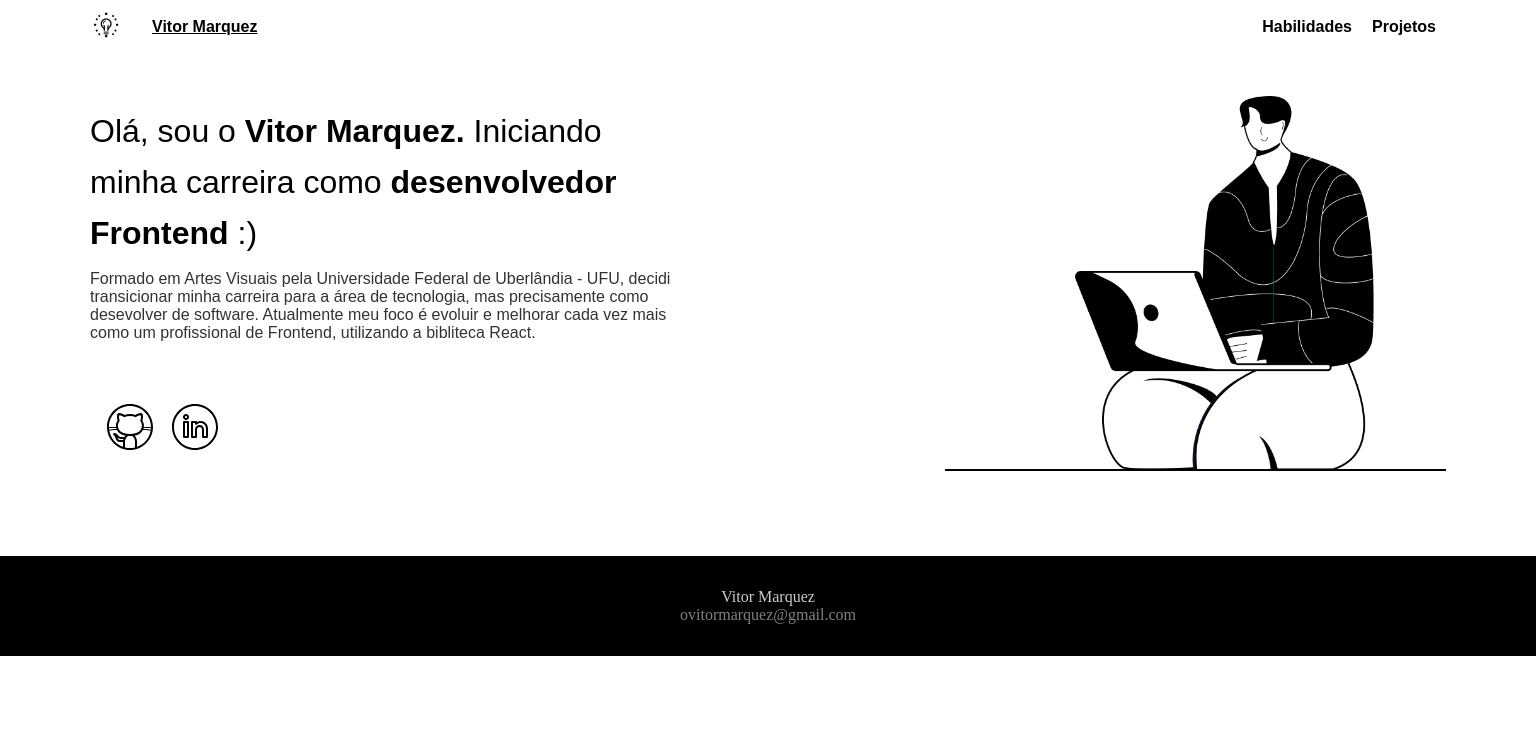
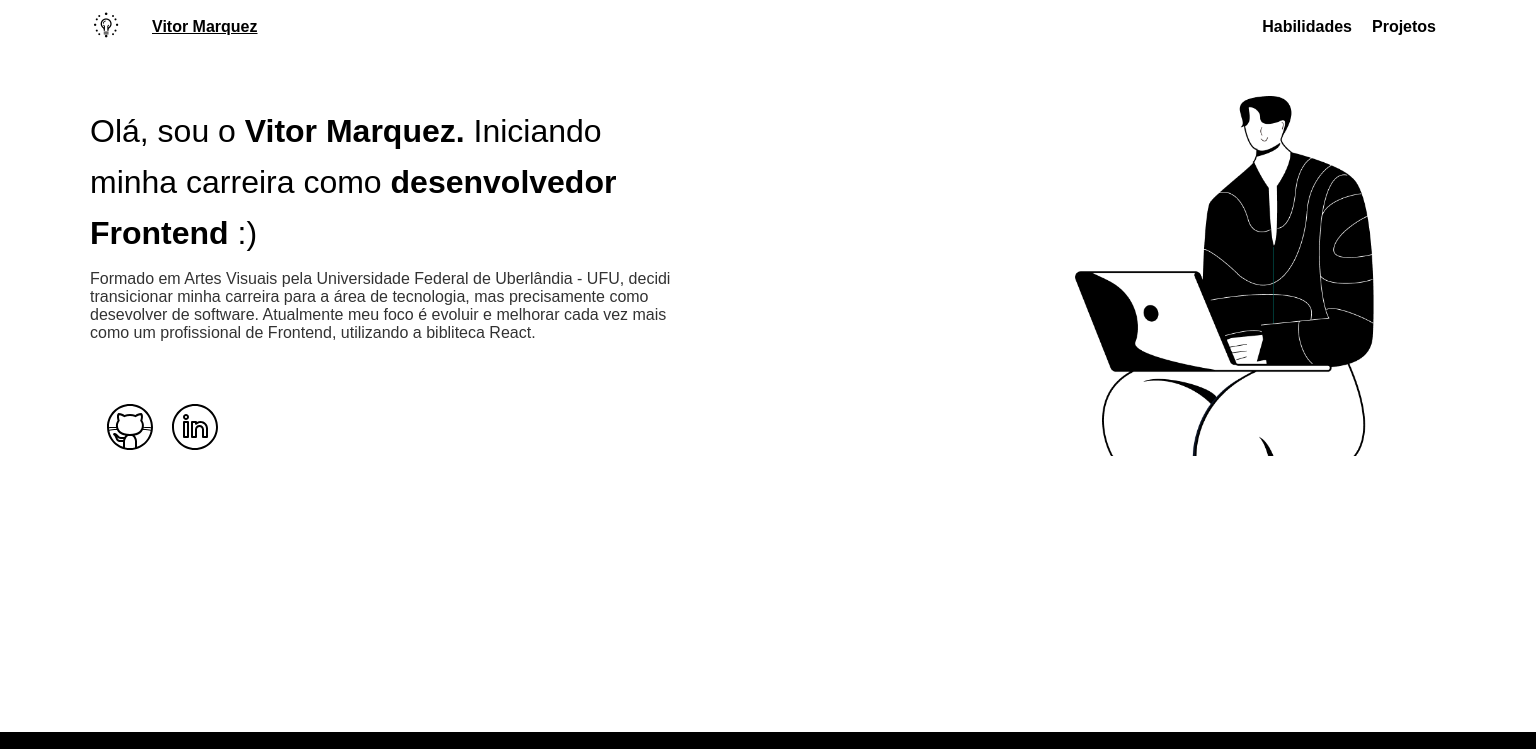
Before and after one commit to VitorMarquezz/portefolio, a React (Create React App) app: page / in a window 1536 px wide. Shown: the top 749 px of the page. Built offline with nearby package versions, Linux system fonts and the light colour scheme.

Commit message:
ajustes footer

```diff
--- a/src/App.js
+++ b/src/App.js
@@ -16,7 +16,6 @@ function App() {
           <Route path="projetos" element={<Projetos />} />
           <Route path="*" element="Pagina não encontrada" />
         </Routes>
-        <Footer/>
       </BrowserRouter>
     </div>
   );
--- a/src/components/footer/footer.module.css
+++ b/src/components/footer/footer.module.css
@@ -1,12 +1,13 @@
 .container {
     background-color: black;
     color: white;
-    padding: 2rem 0;
+    padding: 1rem 0;
     display: flex;
     justify-content: center;
     align-items: center;
     flex-direction: column;
     width: 100%;
+
 
 }
 
@@ -24,3 +25,15 @@
     color: white;
     opacity: 0.5;
 }
+
+@media only screen and (min-width: 1310px) {
+
+.container{
+    background-color: black;
+    color: white;
+    display: block;
+    width: 100%;
+    position: absolute;
+    bottom: 0;
+}
+}
--- a/src/paginas/Inicio/Inicio.module.css
+++ b/src/paginas/Inicio/Inicio.module.css
@@ -34,7 +34,7 @@
     justify-content: center;
     gap: 30px;
     margin: 1em 0;
-    padding-bottom: 50px;
+    padding-bottom: 0px;
 }
 
 .sociais__link {
--- a/src/paginas/Inicio/index.js
+++ b/src/paginas/Inicio/index.js
@@ -1,22 +1,30 @@
 import styles from "./Inicio.module.css";
 import github from "../../img/icons8-github.svg";
 import linkedin from "../../img/icons8-linkedin.svg";
-import imagem1 from '../../img/Frame20.png'
+import imagem1 from "../../img/Frame20.png";
 import { Link } from "react-router-dom";
+import Footer from "../../components/footer";
 
 export default function Inicio() {
   return (
+    <main>
       <div className={styles.container}>
-      <img className={styles.imagem1} alt="imagem1 para telas pequenas" src={imagem1}/>
+        <img
+          className={styles.imagem1}
+          alt="imagem1 para telas pequenas"
+          src={imagem1}
+        />
         <div className={styles.container__texto}>
           <h1 className={styles.container__titulo}>
-          Olá, sou o <span style={{ fontWeight: "900" }}>Vitor Marquez.</span> Iniciando minha carreira como <span className={styles.desenvolvedor}>desenvolvedor</span>
+            Olá, sou o <span style={{ fontWeight: "900" }}>Vitor Marquez.</span>{" "}
+            Iniciando minha carreira como{" "}
+            <span className={styles.desenvolvedor}>desenvolvedor</span>
             <span style={{ fontWeight: "800" }}> Frontend</span> :)
           </h1>
           <p className={styles.container__paragrafo}>
             Formado em Artes Visuais pela Universidade Federal de Uberlândia -
-          UFU, decidi transicionar minha carreira para a área de tecnologia, mas
-          precisamente como desevolver de software. Atualmente meu foco é
+            UFU, decidi transicionar minha carreira para a área de tecnologia,
+            mas precisamente como desevolver de software. Atualmente meu foco é
             evoluir e melhorar cada vez mais como um profissional de Frontend,
             utilizando a bibliteca React.
           </p>
@@ -38,5 +46,9 @@ export default function Inicio() {
           </div>
         </div>
       </div>
+      <div>
+        <Footer/>
+      </div>
+    </main>
   );
 }
--- a/src/paginas/projetos/index.js
+++ b/src/paginas/projetos/index.js
@@ -1,5 +1,9 @@
 import styles from './Projetos.module.css'
 
 export default function Projetos() {
-
+    return(
+       <div>
+            <h1>fé</h1>
+       </div>
+)
 }
```
Lines whose indentation alone changed are shown as unchanged.
